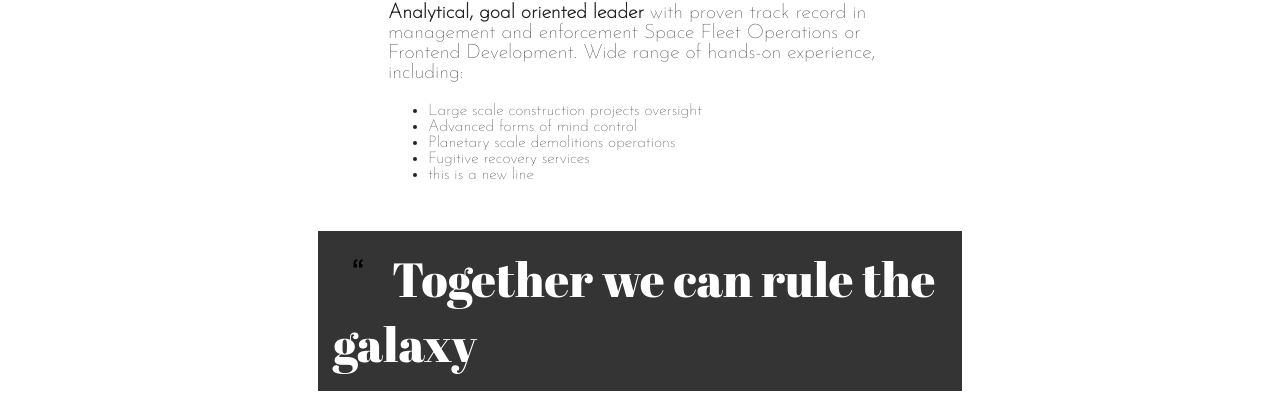
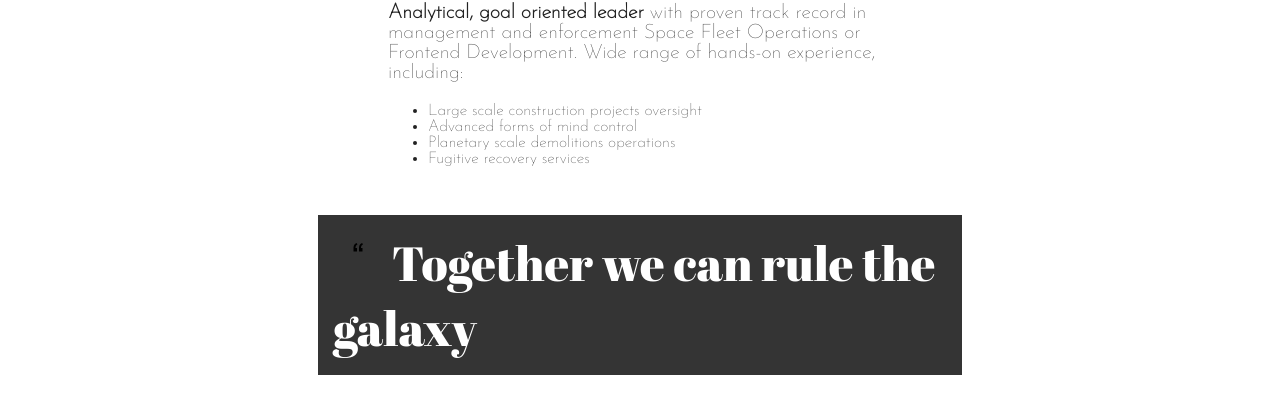
Before and after one commit to mana369/learning-web-gf, a plain HTML site: page anakin/anakin_skywalker.html in a window 1280 px wide. Shown: the part 395-800 px from the top of the page. Drawn offline with Linux system fonts and the light colour scheme.

Commit message:
Deleted the 27. line

```diff
--- a/anakin/anakin_skywalker.html
+++ b/anakin/anakin_skywalker.html
@@ -24,7 +24,6 @@
                 <li>Advanced forms of mind control</li>
                 <li>Planetary scale demolitions operations</li>
                 <li>Fugitive recovery services</li>
-                <li>this is a new line</li>
             </ul>
         </p>
 
```
